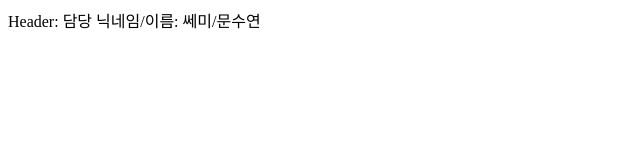
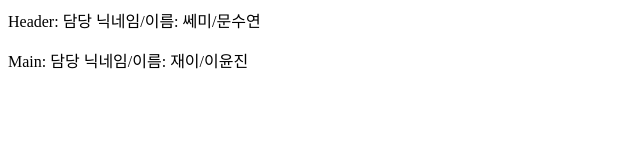
Before and after one commit to 11th-ddwuumc/git_session_C, a plain HTML site: page index.html in a window 1280 px wide. Shown: the whole page, without its empty margins (0-640 px from the left). Drawn offline with Linux system fonts and the light colour scheme.

Commit message:
feat: 재이-main 추가

```diff
--- a/index.html
+++ b/index.html
@@ -2,3 +2,7 @@
     <!-- 담당자: feat/쎄미-header -->
     <p>Header: 담당 닉네임/이름: 쎄미/문수연</p>
 </header>
+<main>
+    <!--담당자: feat/재이-main-->
+    <p>Main: 담당 닉네임/이름: 재이/이윤진</p>
+</main>
```
